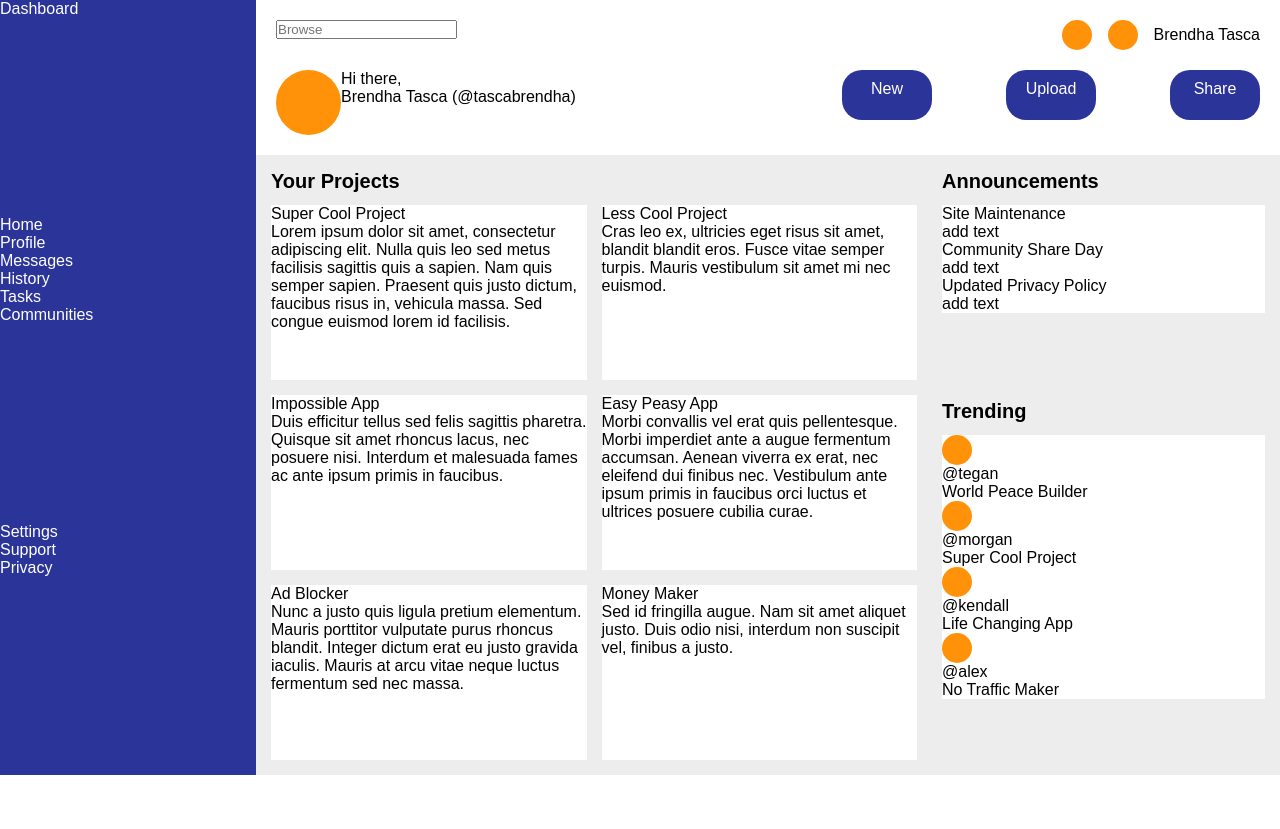
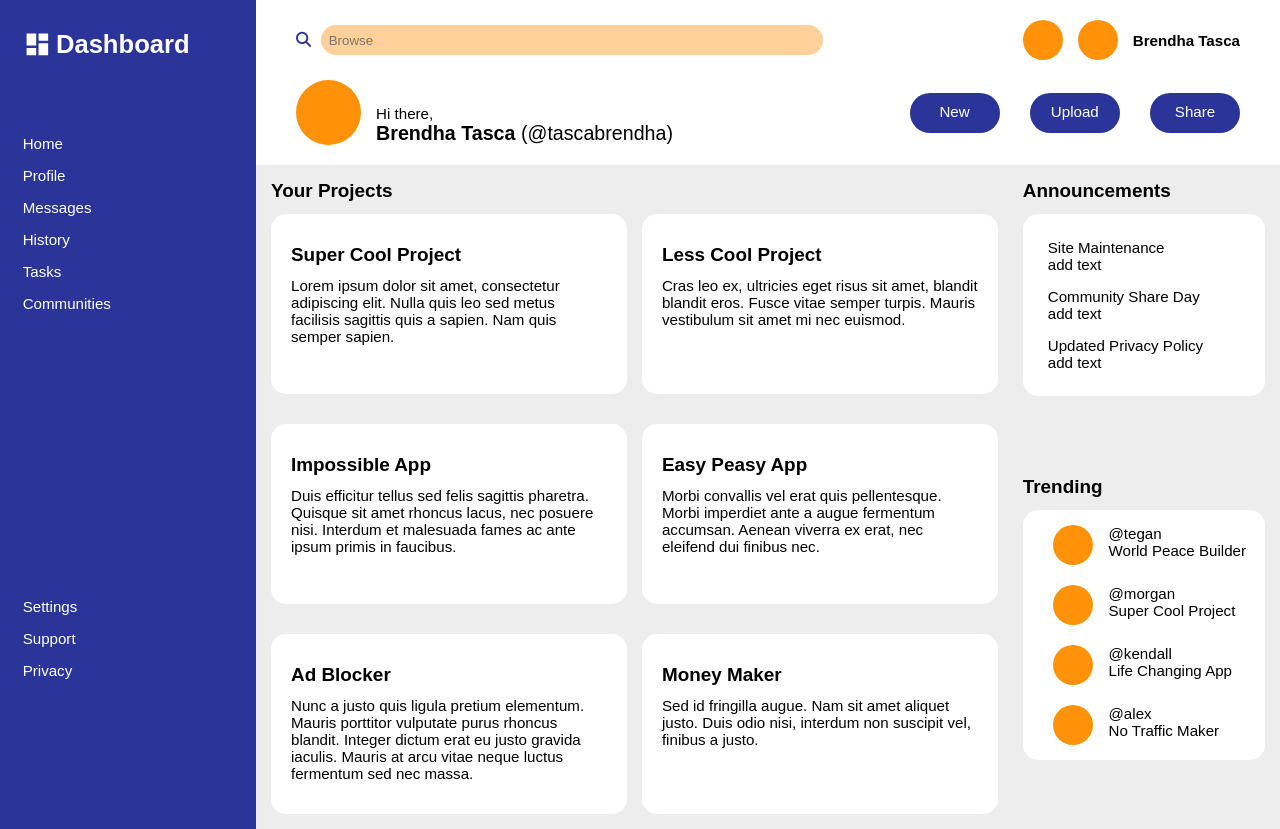
Before and after one commit to brendhatasca/admin-dashboard, a plain HTML site: page index.html in a window 1280 px wide. Before the commit the page ends 800 px from the top, so only its background shows below. Drawn offline with Linux system fonts and the light colour scheme.

Commit message:
fix card height when risizing window

```diff
--- a/index.html
+++ b/index.html
@@ -4,14 +4,18 @@
     <meta charset="UTF-8">
     <meta name="viewport" content="width=device-width, initial-scale=1.0">
     <link rel="stylesheet" href="styles.css">
+    <script src="https://kit.fontawesome.com/7a94e3df5c.js" crossorigin="anonymous"></script>
     <title>Admin Dashboard</title>
 </head>
 <body>
 
     <div class="hero">
         <div class="sidebar">
-            <div class="logo">Dashboard</div>
-            <div class="main-menu">
+            <div class="logo">
+                <svg xmlns="http://www.w3.org/2000/svg" viewBox="0 0 24 24"><path d="M13,3V9H21V3M13,21H21V11H13M3,21H11V15H3M3,13H11V3H3V13Z" /></svg>
+                <h2>Dashboard</h2>
+            </div>
+            <div class="main-links">
                 <ul>
                     <li>Home</li>
                     <li>Profile</li>
@@ -21,7 +25,7 @@
                     <li>Communities</li>
                 </ul>
             </div>
-            <div class="more-menu">
+            <div class="secondary-links">
                 <ul>
                     <li>Settings</li>
                     <li>Support</li>
@@ -32,7 +36,8 @@
         <div class="header">
             <div class="header-top">
                 <div class="search-bar">
-                    <input type="text" id="search-bar" onkeyup="searchPage()" placeholder="Browse" >
+                    <i class="fa-solid fa-magnifying-glass" style="color: #2b3499;"></i>
+                    <input type="search" id="search-bar" onkeyup="searchPage()" placeholder="Browse" >
                 </div>
                 <div class="profile-and-notifications">
                     <div class="notification-icon"></div>
@@ -45,7 +50,7 @@
                     <div class="welcome-profile-icon"></div>
                     <div class="greeting">
                         <p>Hi there,</p>
-                        <p class="username">Brendha Tasca (@tascabrendha)</p>
+                        <p class="username">Brendha Tasca <span class="user-id">(@tascabrendha)</span></p>
                     </div>
                 </div>
                 <ul class="action-bar">
@@ -62,7 +67,7 @@
                 <div class="user-projects-cards-container">
                     <div class="project-card">
                         <p class="title">Super Cool Project</p>
-                        <p>Lorem ipsum dolor sit amet, consectetur adipiscing elit. Nulla quis leo sed metus facilisis sagittis quis a sapien. Nam quis semper sapien. Praesent quis justo dictum, faucibus risus in, vehicula massa. Sed congue euismod lorem id facilisis.</p>
+                        <p>Lorem ipsum dolor sit amet, consectetur adipiscing elit. Nulla quis leo sed metus facilisis sagittis quis a sapien. Nam quis semper sapien.</p>
                     </div>
                     <div class="project-card">
                         <p class="title">Less Cool Project</p>
@@ -74,7 +79,7 @@
                     </div>
                     <div class="project-card">
                         <p class="title">Easy Peasy App</p>
-                        <p>Morbi convallis vel erat quis pellentesque. Morbi imperdiet ante a augue fermentum accumsan. Aenean viverra ex erat, nec eleifend dui finibus nec. Vestibulum ante ipsum primis in faucibus orci luctus et ultrices posuere cubilia curae.</p>
+                        <p>Morbi convallis vel erat quis pellentesque. Morbi imperdiet ante a augue fermentum accumsan. Aenean viverra ex erat, nec eleifend dui finibus nec.</p>
                     </div>
                     <div class="project-card">
                         <p class="title">Ad Blocker</p>
@@ -107,26 +112,34 @@
             <div class="trending">
                 <div class="trending-title content-title">Trending</div>
                 <div class="trending-container">
-                    <ul>
+                    <ul class="trending-profile-list">
                         <li class="trending-profile">
                             <div class="icon"></div>
-                            <p class="trending-username">@tegan</p>
-                            <p class="trending-name">World Peace Builder</p>
+                            <div class="trending-info">
+                                <p class="trending-username">@tegan</p>
+                                <p class="trending-name">World Peace Builder</p>
+                            </div>
                         </li>
                         <li class="trending-profile">
                                 <div class="icon"></div>
-                                <p class="trendingusername">@morgan</p>
-                                <p class="trending-name">Super Cool Project</p>
+                                <div class="trending-info">
+                                    <p class="trending-username">@morgan</p>
+                                    <p class="trending-name">Super Cool Project</p>
+                                </div>
                             </li>
                         <li class="trending-profile">
                                 <div class="icon"></div>
-                                <p class="trendingusername">@kendall</p>
-                                <p class="trending-name">Life Changing App</p>
+                                <div class="trending-info">
+                                    <p class="trending-username">@kendall</p>
+                                    <p class="trending-name">Life Changing App</p>
+                                </div>
                             </li>
                         <li class="trending-profile">
                                 <div class="icon"></div>
-                                <p class="trendingusername">@alex</p>
-                                <p class="trending-name">No Traffic Maker</p>
+                                <div class="trending-info">
+                                    <p class="trending-username">@alex</p>
+                                    <p class="trending-name">No Traffic Maker</p>
+                                </div>
                             </li>
                     </ul>
                 </div>
--- a/styles.css
+++ b/styles.css
@@ -8,6 +8,7 @@
     --sunset-orange: #FF6C22;
     --fruit-orange: #FF9209;
     --beige: #FFD099;
+    font-size: calc(0.625rem + 0.4vw)
 }
 
 body {
@@ -17,26 +18,58 @@ body {
 .hero {
     display: grid;
     grid-template-columns: 1fr 4fr;
-    grid-template-rows: 1fr 4fr;
+    grid-template-rows: auto 4fr;
+}
+
+.username,
+.profile-name {
+    font-weight: 600;
 }
 
 .sidebar {
     color: #fff;
     background-color: var(--navy-blue);
     grid-row: 1 / -1;
+    padding-left: 1.5rem;
 
     display: grid;
+    grid-template-rows: auto 2fr 1fr;
+}
+
+.logo {
+    display: flex;
+    align-items: center;
+    justify-content: start;
+    gap: 0.3rem;
+
+    margin-top: 2rem;
+    margin-bottom: 5rem;
+}
+
+.logo h2 {
+    font-size: 2vw;
+    font-weight: 700;
+}
+
+svg {
+    fill: #fff;
+    width: 1.9rem;
+}
+
+.main-links ul {
+    display: grid;
+    gap: 1rem;
+}
+
+.secondary-links ul {
+    display: grid;
+    gap: 1rem;
 }
 
 .header{
-    padding: 20px;
+    padding: 20px 40px 20px 40px;
     background-color: #ffffff;
-}
 
-.header-top .profile-and-notifications {
-    display: flex;
-    align-items: center;
-    gap: 1em;
 }
 
 .header-top {
@@ -45,29 +78,70 @@ body {
     margin-bottom: 20px;
 }
 
+.profile-and-notifications {
+    display: flex;
+    align-items: center;
+    gap: 1em;
+}
+
+.search-bar {
+    display: inline-flex;
+    width: 100%;
+    flex: 1 1 300px; /*(1) will take up all available space (1) will be able to shrink (300px) min width*/
+    margin-right: 200px;
+    align-items: center;
+    gap: 10px;
+}
+
+input[type="search"] {
+    width: 100%;
+    border: none;
+    background-color: var(--beige);
+    border-radius: 18px;
+    padding: 0.5rem;
+    overflow: hidden;
+}
+
 .header-bottom {
     display: grid;
-    grid-template-columns: repeat(2, 1fr);
+    grid-template-columns: 2fr 1fr;
 }
 
 .welcome {
     display: flex;
+    align-items: end;
+    gap: 1rem;
+}
+
+.username {
+    font-size: 1.3rem;
+    font-weight: 700;
+}
+
+.user-id {
+    font-weight: 400;
 }
 
 .action-bar {
     display: grid;
     grid-template-columns: repeat(3, 1fr);
     justify-items: end;
+    gap: 2rem;
 }
 
 .action-bar li {
     color: #fff;
+    /* font-family: 'Open sans', sans-serif; */
     background-color: var(--navy-blue);
-    border-radius: 20px;
+    border-radius: 50px;
     padding: 10px;
     width: 70px;
-    height: 30px;
-    text-align: center;
+    height: 20px;
+
+    display: flex;
+    align-self: center;
+    justify-content: center;
+    align-content: center;
 }
 
 /*remove this after img added*/
@@ -83,7 +157,7 @@ body {
     padding: 15px;
 
     display: grid;
-    grid-template-columns: 2fr 1fr;
+    grid-template-columns: 3fr 1fr;
     gap: 25px;
 }
 
@@ -93,34 +167,68 @@ body {
 
 .user-projects-cards-container {
     display: grid;
-    gap: 15px;
-    grid-template-columns: repeat(auto-fit, minmax(250px, 1fr));
+    gap: 2rem 1rem;
+    grid-template-columns: repeat(auto-fit, minmax(275px, 1fr));
+    grid-auto-rows: 1fr;
 }
 
 .project-card {
     background-color: #fff;
-    height: 175px;
+    height: 120px;
+    padding: 30px 20px 30px 20px;
+}
+
+.project-card .title {
+    font-weight: 700;
+    font-size: 1.25rem;
+    margin-bottom: 0.7rem;
 }
 
 .announcements-container {
     background-color: #fff;
+    padding: 25px;
+
+    display: grid;
+    gap: 1rem;
 }
 
 .trending {
     grid-column: 2 / 3;
 }
 
+.trending-container{
+    background-color: #fff;
+    padding: 1rem;
+}
+
+.trending-profile-list {
+    display: grid;
+    gap: 20px;
+}
+
+.trending-profile {
+    display: grid;
+    grid-template-columns: 1fr 2fr;
+}
+
+.trending-profile .icon {
+    display: flex;
+    justify-self: center;
+    align-self: center;
+}
+
+.project-card,
+.announcements-container,
 .trending-container {
-    background-color: #fff;
+    border-radius: 15px;
+}
 
-    display: grid;
-}
 
 .trending-profile .icon,
 .profile-and-notifications .profile-icon,
 .profile-and-notifications .notification-icon {
-    width: 30px;
-    height: 30px;
+    width: 40px;
+    height: 40px;
     background-color: var(--fruit-orange);
     border-radius: 50%;
 }
```
Also changed, not shown: view-dashboard.svg (added).
